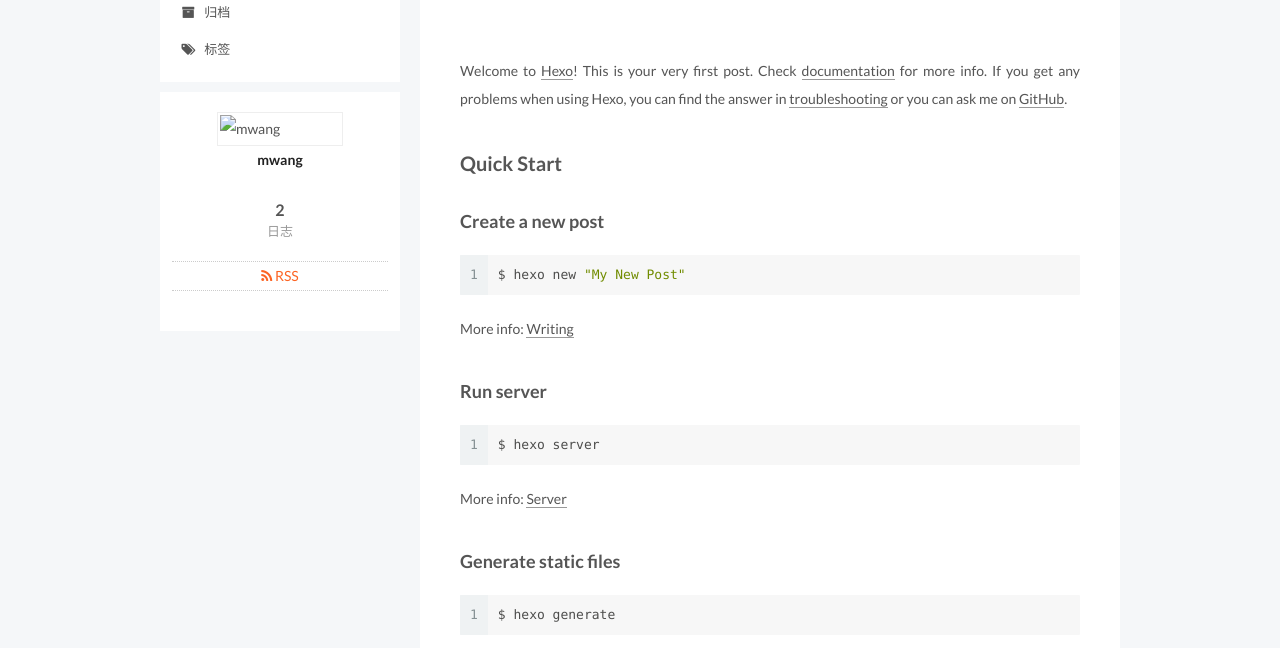
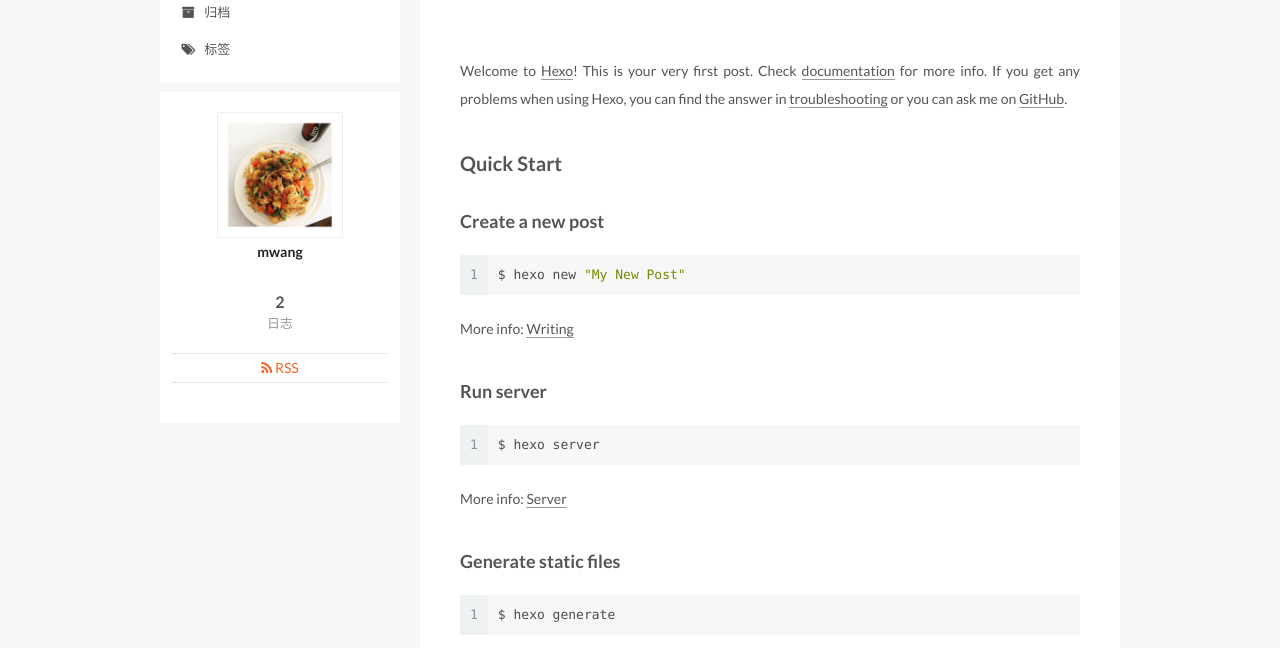
Before and after one commit to mwang27/mwang27.github.io, a plain HTML site: page index.html in a window 1280 px wide. Shown: the part 152-800 px from the top of the page. Drawn offline with Linux system fonts and the light colour scheme.

Commit message:
Site updated: 2017-01-03 16:05:59

```diff
--- a/css/main.css
+++ b/css/main.css
@@ -1681,7 +1681,7 @@ pre .javascript .function {
   width: 4px;
   height: 4px;
   border-radius: 50%;
-  background: #c2ff8e;
+  background: #008857;
 }
 .links-of-blogroll {
   font-size: 13px;
--- a/index.html
+++ b/index.html
@@ -245,7 +245,7 @@
   <span style="display:none" itemprop="author" itemscope itemtype="http://schema.org/Person">
     <meta itemprop="name" content="mwang">
     <meta itemprop="description" content="">
-    <meta itemprop="image" content="/images/pasta.png">
+    <meta itemprop="image" content="/images/pasta.jpg">
   </span>
 
   <span style="display:none" itemprop="publisher" itemscope itemtype="http://schema.org/Organization">
@@ -372,7 +372,7 @@
   <span style="display:none" itemprop="author" itemscope itemtype="http://schema.org/Person">
     <meta itemprop="name" content="mwang">
     <meta itemprop="description" content="">
-    <meta itemprop="image" content="/images/pasta.png">
+    <meta itemprop="image" content="/images/pasta.jpg">
   </span>
 
   <span style="display:none" itemprop="publisher" itemscope itemtype="http://schema.org/Organization">
@@ -511,7 +511,7 @@
       <section class="site-overview sidebar-panel sidebar-panel-active">
         <div class="site-author motion-element" itemprop="author" itemscope itemtype="http://schema.org/Person">
           <img class="site-author-image" itemprop="image"
-               src="/images/pasta.png"
+               src="/images/pasta.jpg"
                alt="mwang" />
           <p class="site-author-name" itemprop="name">mwang</p>
           <p class="site-description motion-element" itemprop="description"></p>
```
Also changed, not shown: 2017/01/03/exnvizer/index.html (+2 -4 lines), 2017/01/03/hello-world/index.html (+4 -2 lines), archives/2017/01/index.html (+1 -1 lines), archives/2017/index.html (+1 -1 lines), archives/index.html (+1 -1 lines).
